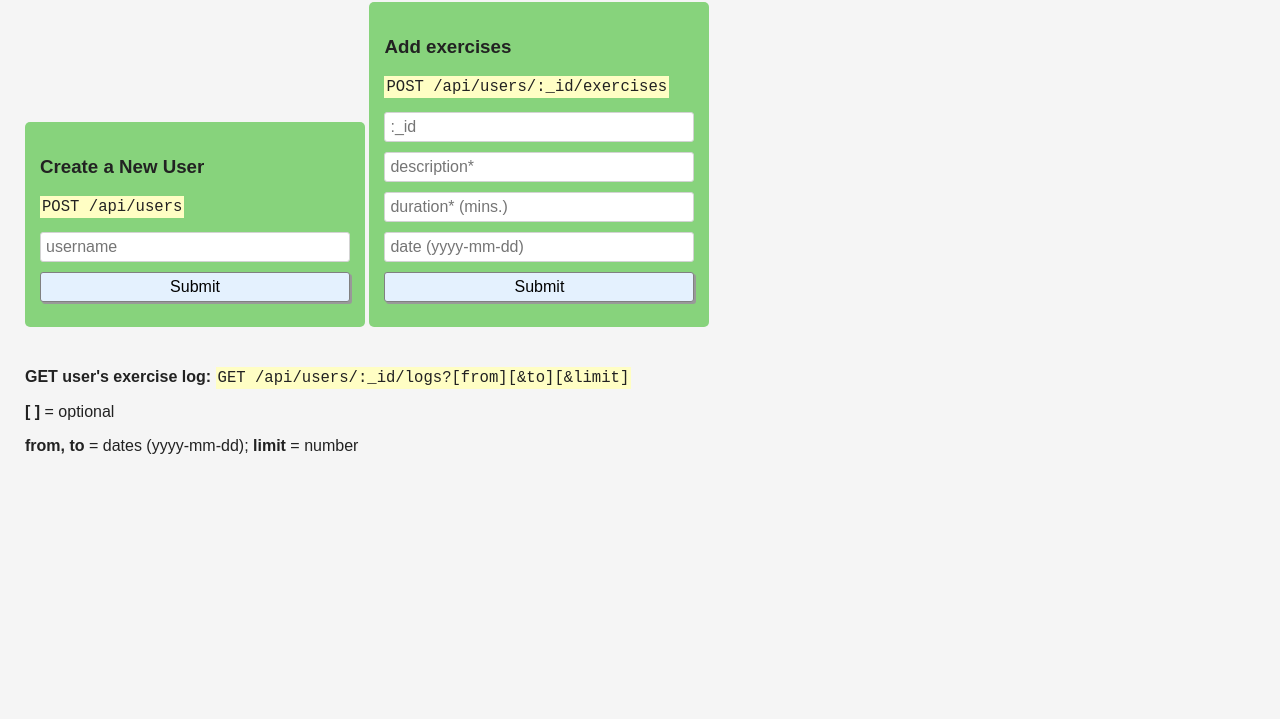
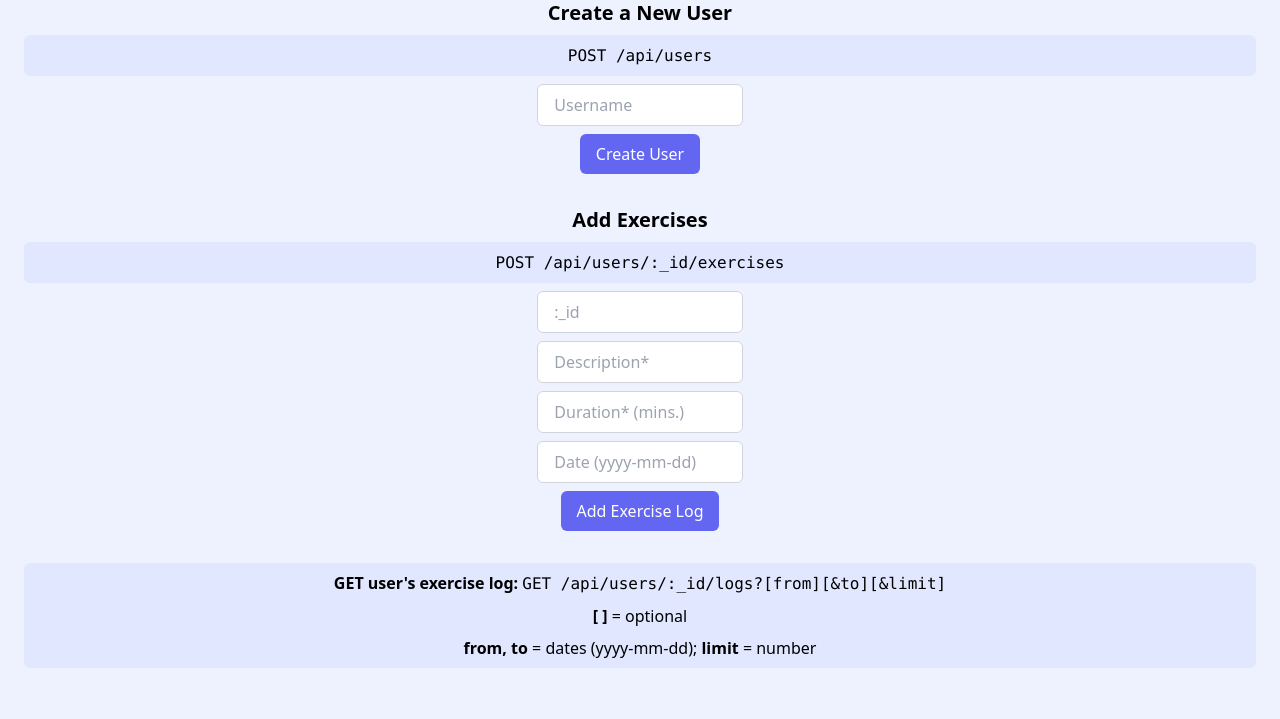
Before and after one commit to hackodes/Projects, a website: page BackEndDevelopmentAndAPIs/ExerciseTracker/views/index.html in a window 1280 px wide. Shown: the part 81-800 px from the top of the page. Drawn offline with nearby package versions, Linux system fonts and the light colour scheme; files that its build step writes are made by us from their sources.

Commit message:
Update index.html

```diff
--- a/BackEndDevelopmentAndAPIs/ExerciseTracker/views/index.html
+++ b/BackEndDevelopmentAndAPIs/ExerciseTracker/views/index.html
@@ -1,37 +1,59 @@
 <!DOCTYPE html>
-<html>
+<html lang="en">
+
 <head>
-    <title>Exercise Tracker | freeCodeCamp</title>
-    <link rel="shortcut icon" href="https://cdn.freecodecamp.org/universal/favicons/favicon.ico"  type="image/x-icon" />
+  <meta charset="UTF-8">
+  <meta name="viewport" content="width=device-width, initial-scale=1.0">
+  <title>Exercise Tracker</title>
   <link href="https://fonts.googleapis.com/css?family=Roboto" rel="stylesheet" type="text/css" />
-    <link href="style.css" rel="stylesheet" type="text/css" />
+  <link href="output.css" rel="stylesheet" type="text/css" />
 </head>
 
-  <body>
-    <div class="container">
-      <h1>Exercise tracker</h1>
-      <form action="/api/users" method="post">
-        <h3>Create a New User</h3>
-        <p><code>POST /api/users</code></p>
-        <input id="uname" type="text" name="username" placeholder="username" />
-        <input type="submit" value="Submit" />
+<body class="bg-indigo-50">
+  <div class="container mx-auto p-6 text-center">
+    <h1 class="text-4xl font-semibold text-indigo-500 mb-4">Exercise Tracker</h1>
+
+    <form action="/api/users" method="post" class="mb-8">
+      <h2 class="text-xl font-semibold mb-2">Create a New User</h2>
+      <p class="mb-2 bg-indigo-100 p-2 rounded-md"><code>POST /api/users</code></p>
+      <input id="uname" type="text" name="username" placeholder="Username"
+        class="px-4 py-2 border border-gray-300 rounded-md w-1/2 md:w-1/4 lg:w-1/6 mb-2" />
+      <div class="w-full flex items-center justify-center">
+        <input type="submit" value="Create User"
+          class="px-4 py-2 bg-indigo-500 text-white rounded-md hover:bg-indigo-600 transition duration-300 ease-in-out" />
+      </div>
     </form>
-      <form id="exercise-form" method="post">
-        <h3>Add exercises</h3>
-        <p><code>POST /api/users/:_id/exercises</code></p>
-        <input id="uid" type="text" name=":_id" placeholder=":_id" />
-        <input id="desc" type="text" name="description" placeholder="description*" />
-        <input id="dur" type="text" name="duration" placeholder="duration* (mins.)" />
-        <input id="date" type="text" name="date" placeholder="date (yyyy-mm-dd)" />
-        <input type="submit" value="Submit" />
+
+    <form id="exercise-form" method="post" class="mb-8">
+      <h2 class="text-xl font-semibold mb-2">Add Exercises</h2>
+      <p class="mb-2 bg-indigo-100 p-2 rounded-md"><code>POST /api/users/:_id/exercises</code></p>
+      <div class="flex flex-col items-center">
+        <input id="uid" type="text" name=":_id" placeholder=":_id"
+          class="px-4 py-2 border border-gray-300 rounded-md w-1/2 md:w-1/4 lg:w-1/6 mb-2" />
+        <input id="desc" type="text" name="description" placeholder="Description*"
+          class="px-4 py-2 border border-gray-300 rounded-md w-1/2 md:w-1/4 lg:w-1/6 mb-2" />
+        <input id="dur" type="text" name="duration" placeholder="Duration* (mins.)"
+          class="px-4 py-2 border border-gray-300 rounded-md w-1/2 md:w-1/4 lg:w-1/6 mb-2" />
+        <input id="date" type="text" name="date" placeholder="Date (yyyy-mm-dd)"
+          class="px-4 py-2 border border-gray-300 rounded-md w-1/2 md:w-1/4 lg:w-1/6 mb-2" />
+      </div>
+      <div class="w-full flex items-center justify-center">
+        <input type="submit" value="Add Exercise Log"
+          class="px-4 py-2 bg-indigo-500 text-white rounded-md hover:bg-indigo-600 transition duration-300 ease-in-out" />
+      </div>
     </form>
-      <p>
-        <strong>GET user's exercise log: </strong>
-        <code>GET /api/users/:_id/logs?[from][&amp;to][&amp;limit]</code>
+
+    <div class="bg-indigo-100 p-2 rounded-md">
+      <p class="mb-2">
+        <strong>GET user's exercise log:</strong>
+        <code>GET /api/users/:_id/logs?[from][&to][&limit]</code>
       </p>
-      <p><strong>[ ]</strong> = optional</p>
+      <p class="mb-2"><strong>[ ]</strong> = optional</p>
       <p><strong>from, to</strong> = dates (yyyy-mm-dd); <strong>limit</strong> = number</p>
     </div>
+  </div>
+
+
   <script>
     const exerciseForm = document.getElementById("exercise-form");
 
@@ -43,4 +65,5 @@
     });
   </script>
 </body>
+
 </html>
```
Lines whose indentation alone changed are shown as unchanged.
